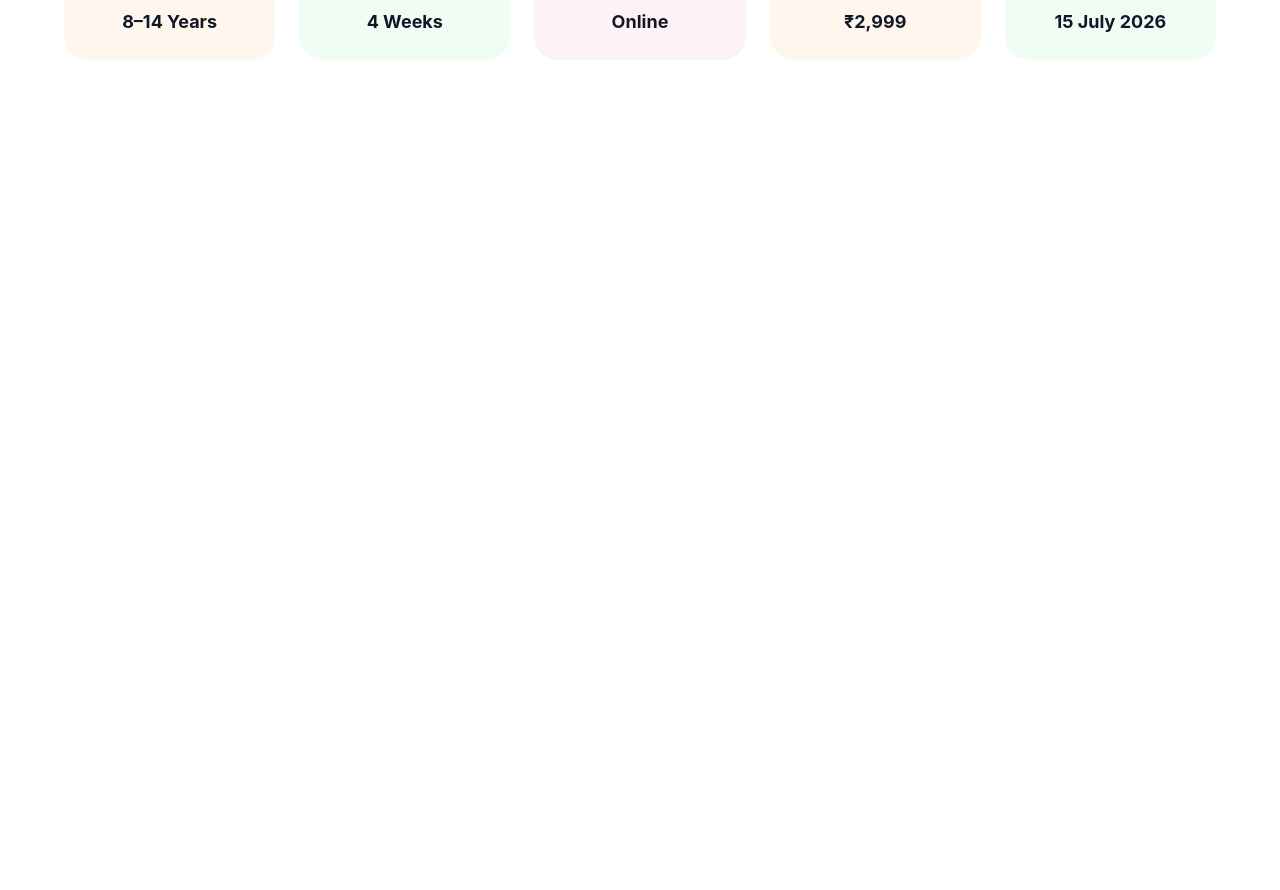
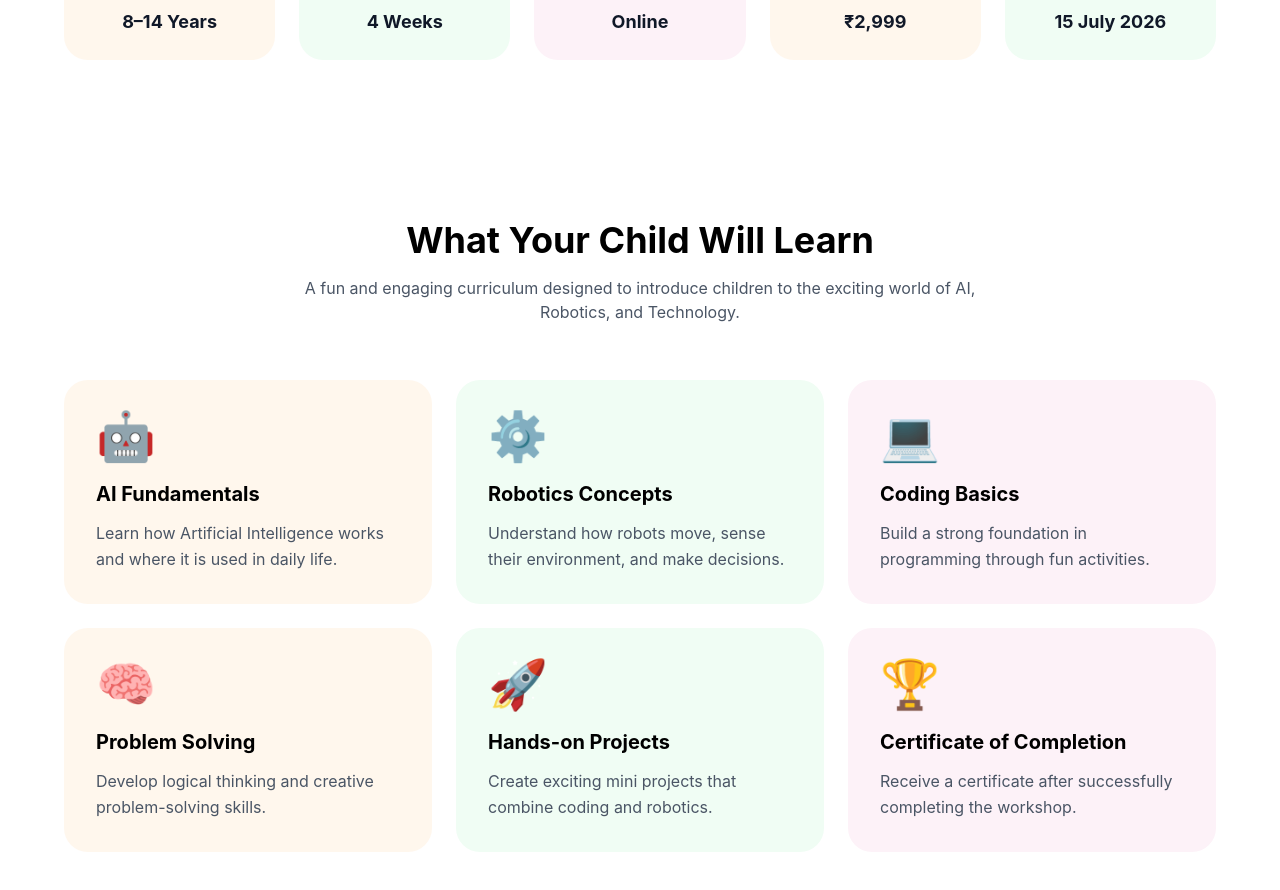
Before and after one commit to Anmol-rajput20/workshop-landing-page, a React app: page / in a window 1280 px wide. Shown: the part 1080-1970 px from the top of the page. Before the commit the page ends 1204 px from the top, so only its background shows below. Built offline with nearby package versions, Linux system fonts and the light colour scheme; the HTML template or start-up script is replaced by a standard one.

Commit message:
Add learning outcomes section

```diff
--- a/src/App.jsx
+++ b/src/App.jsx
@@ -1,6 +1,6 @@
 import Hero from "./components/Hero";
 import WorkshopDetails from "./components/WorkshopDetails";
-// import LearningOutcomes from "./components/LearningOutcomes";
+import LearningOutcomes from "./components/LearningOutcomes";
 // import FAQ from "./components/FAQ";
 // import RegistrationForm from "./components/RegistrationForm";
 
@@ -9,8 +9,8 @@ function App() {
     <>
       <Hero />
       <WorkshopDetails />
-      {/* <LearningOutcomes />
-      <FAQ />
+      <LearningOutcomes />
+      {/* <FAQ />
       <RegistrationForm /> */}
     </>
   );
--- /dev/null
+++ b/src/components/LearningOutcomes.jsx
@@ -0,0 +1,84 @@
+export default function LearningOutcomes() {
+  const outcomes = [
+    {
+      emoji: "🤖",
+      title: "AI Fundamentals",
+      description:
+        "Learn how Artificial Intelligence works and where it is used in daily life.",
+      bg: "bg-orange-50",
+    },
+    {
+      emoji: "⚙️",
+      title: "Robotics Concepts",
+      description:
+        "Understand how robots move, sense their environment, and make decisions.",
+      bg: "bg-green-50",
+    },
+    {
+      emoji: "💻",
+      title: "Coding Basics",
+      description:
+        "Build a strong foundation in programming through fun activities.",
+      bg: "bg-pink-50",
+    },
+    {
+      emoji: "🧠",
+      title: "Problem Solving",
+      description:
+        "Develop logical thinking and creative problem-solving skills.",
+      bg: "bg-orange-50",
+    },
+    {
+      emoji: "🚀",
+      title: "Hands-on Projects",
+      description:
+        "Create exciting mini projects that combine coding and robotics.",
+      bg: "bg-green-50",
+    },
+    {
+      emoji: "🏆",
+      title: "Certificate of Completion",
+      description:
+        "Receive a certificate after successfully completing the workshop.",
+      bg: "bg-pink-50",
+    },
+  ];
+
+  return (
+    <section className="py-24 px-6">
+      <div className="max-w-6xl mx-auto">
+
+        <h2 className="text-4xl font-bold text-center mb-4">
+          What Your Child Will Learn
+        </h2>
+
+        <p className="text-gray-600 text-center max-w-2xl mx-auto mb-14">
+          A fun and engaging curriculum designed to introduce children to the
+          exciting world of AI, Robotics, and Technology.
+        </p>
+
+        <div className="grid gap-6 md:grid-cols-2 lg:grid-cols-3">
+          {outcomes.map((item, index) => (
+            <div
+              key={index}
+              className={`${item.bg} rounded-3xl p-8 transition-all duration-300 hover:-translate-y-2 hover:shadow-xl`}
+            >
+              <div className="text-5xl mb-5">
+                {item.emoji}
+              </div>
+
+              <h3 className="text-xl font-bold mb-3">
+                {item.title}
+              </h3>
+
+              <p className="text-gray-600 leading-relaxed">
+                {item.description}
+              </p>
+            </div>
+          ))}
+        </div>
+
+      </div>
+    </section>
+  );
+}
```
